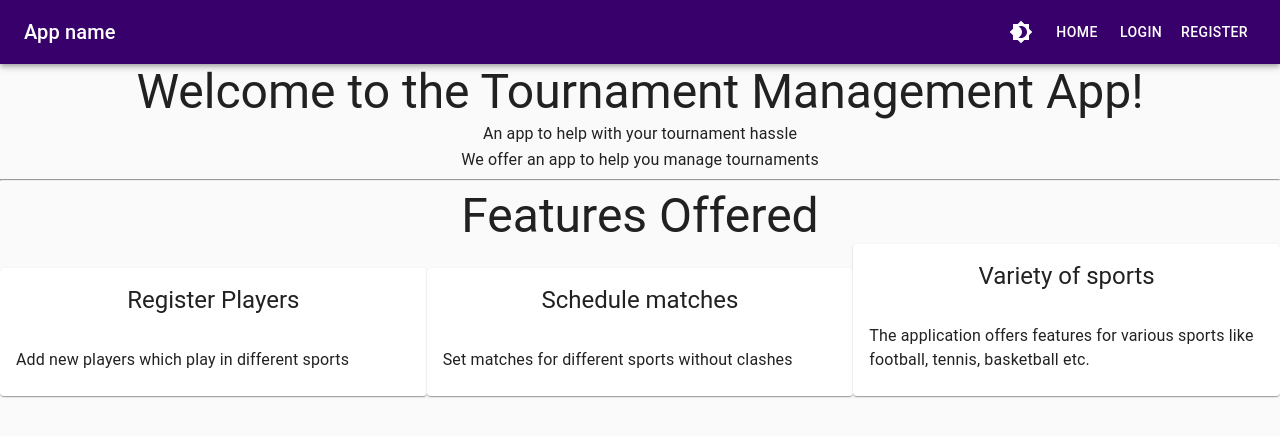
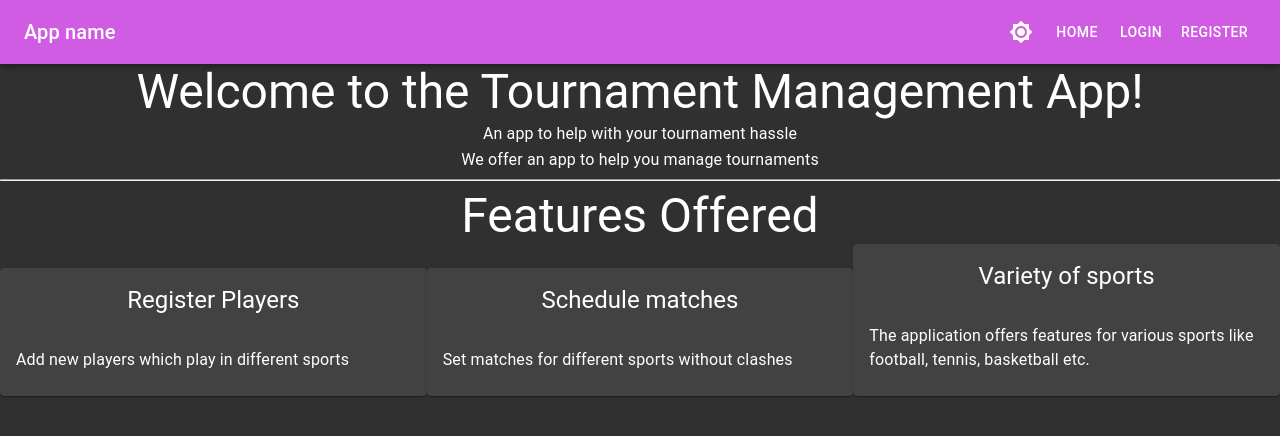
Before and after one commit to PavanReddy28/dbms-project-frontend, a React (Create React App) app: page / in a window 1280 px wide. Shown: the top 436 px of the page. Built offline with nearby package versions, Linux system fonts and the light colour scheme.

Commit message:
Added preservation of theme

```diff
--- a/src/components/App.js
+++ b/src/components/App.js
@@ -17,12 +17,13 @@ import { ThemeProvider } from "@material-ui/core/styles";
 
 function App() {
 
-  const [mode, setMode] = useState("light");
+  const [mode, setMode] = useState(localStorage.getItem("theme") !== null?localStorage.getItem("theme"):"dark");
 
   let theme = provideTheme(mode);
 
   useEffect(() => {
     theme = provideTheme(mode);
+    localStorage.setItem("theme",mode)
   },[mode])
 
   function toggleMode() {
```
